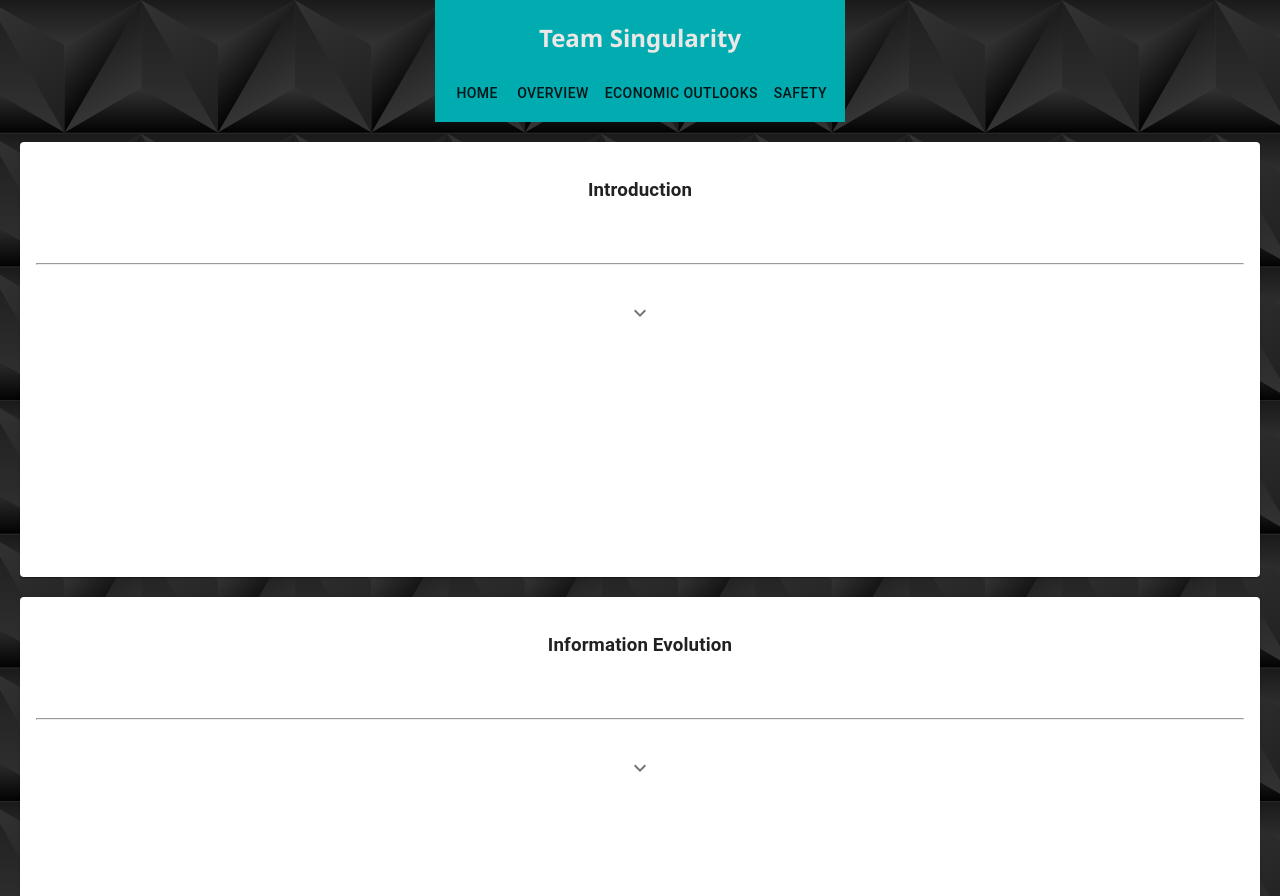
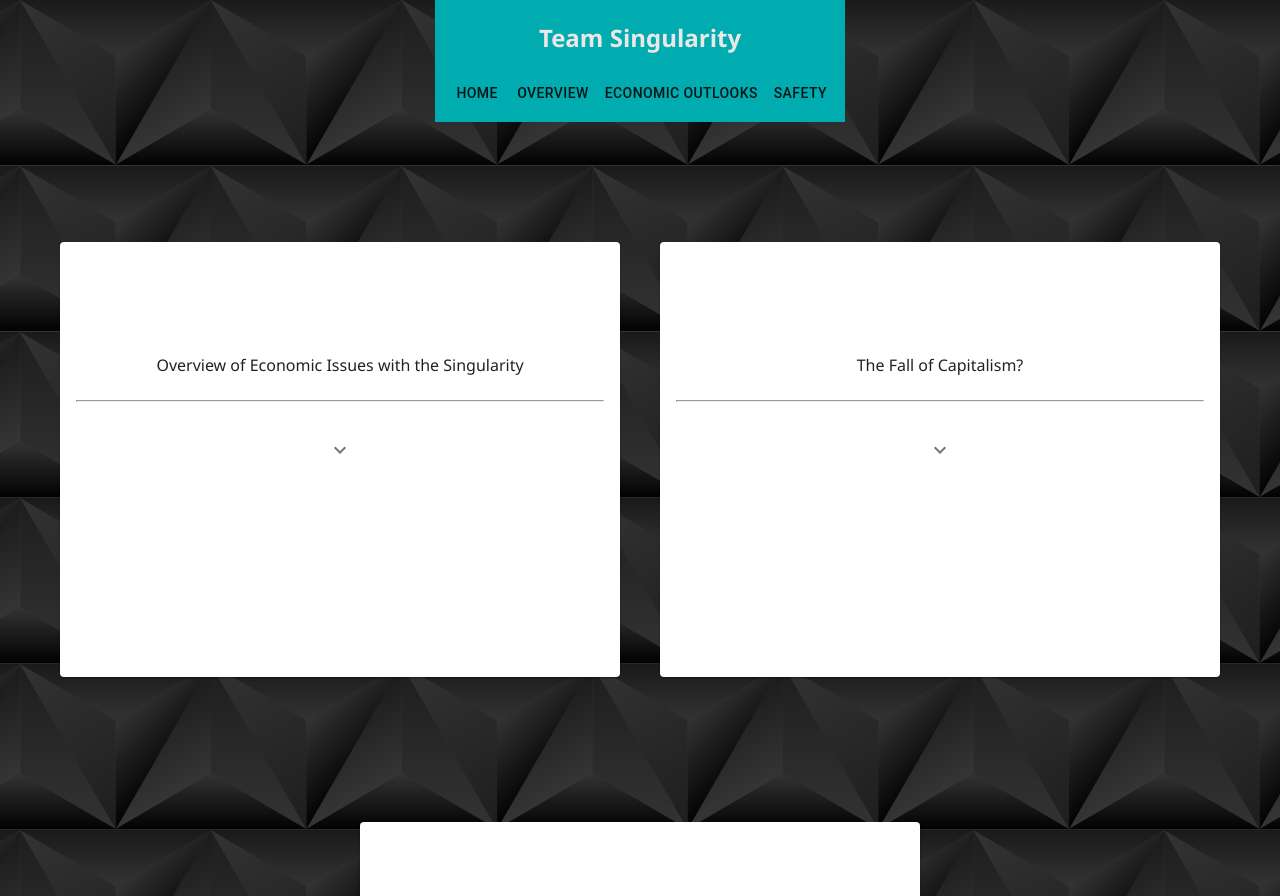
Before and after one commit to BenHacker1995/IT202W-DigitalEthicsProject, a React (Create React App) app: page /#/economic in a window 1280 px wide. Shown: the top 896 px of the page. Built offline with nearby package versions, Linux system fonts and the light colour scheme.

Commit message:
Updated Economics page with new flashcards

```diff
--- a/src/Components/Economics/Economics.js
+++ b/src/Components/Economics/Economics.js
@@ -6,15 +6,7 @@ import Header from '../Header/Header';
 import {PropTypes} from 'prop-types';
 
 import { withStyles } from '@material-ui/core/styles';
-import Card from '@material-ui/core/Card';
-import CardHeader from '@material-ui/core/CardHeader';
-import CardMedia from '@material-ui/core/CardMedia';
-import CardContent from '@material-ui/core/CardContent';
-import CardActions from '@material-ui/core/CardActions';
-import Collapse from '@material-ui/core/Collapse';
-import IconButton from '@material-ui/core/IconButton';
-import Typography from '@material-ui/core/Typography';
-import ExpandMoreIcon from '@material-ui/icons/ExpandMore';
+import Flashcard from '../Card/Flashcard';
 
 const styles = theme => ({
     card: {
@@ -62,58 +54,22 @@ class Economics extends Component{
         const { classes } = this.props;
         return (
             <div className='content'>
+            <div>
                 <Header history={this.props.history}/>
-                <Card className={classes.card} display='inline'>
-                    <CardContent>
-                        <Typography>
-                            <h3>Introduction</h3>
-                        </Typography>
-                    </CardContent>
-                <CardContent>
-                <Typography component="p">
-                    </Typography>
-                    <hr/>
-                </CardContent>
-                <IconButton
-                    onClick={this.handleExpandClick}
-                    aria-label="show more"
-                    >
-                    <ExpandMoreIcon />
-                </IconButton>
-                <Collapse in={this.state.expanded} timeout="auto" unmountOnExit>
-                    <CardContent>
-                    <Typography paragraph variant="body2">
-                    <h3>As humanity stands on the brink of a technology activated information revolution, the scale, choice and effort of the impact of intelligence evolution in machines is distinct anything humanity has qualified before. As a result, the speed at which the ideas, revolutions and discoveries are emerging on the back of artificial intelligence has no historical example and is essentially troublemaking everything in the human ecosystem. Artificial intelligence continues to develop at its present dizzying rate, the singularity can come about in the central of the current century.</h3>
-                    </Typography>
-                    </CardContent>
-                </Collapse>
-                </Card>
-                <Card className={classes.card} display='inline'>
-                    <CardContent>
-                        <Typography>
-                            <h3>Information Evolution</h3>
-                        </Typography>
-                    </CardContent>
-                <CardContent>
-                <Typography component="p">
-                    </Typography>
-                    <hr/>
-                </CardContent>
-                <IconButton
-                    onClick={this.handleExpandClick}
-                    aria-label="show more"
-                    >
-                    <ExpandMoreIcon />
-                </IconButton>
-                <Collapse in={this.state.expanded} timeout="auto" unmountOnExit>
-                    <CardContent>
-                    <Typography paragraph variant="body2">
-                    <h3>The success of the quickly progressing information age is based on data, and data and information are all around us. When we assess the information and intelligence development in machines, we understand that it has inaccurate human life in important originations in how we make digital data and information, how we capture and gather the digital data, how we stock it, how we save and matching the information thereby clouding the limits of languages, time zones, politics, philosophy, race, religion and culture.</h3>
-                    </Typography>
-                    </CardContent>
-                </Collapse>
-                </Card>
             </div>
+            <Flashcard
+                title = {'Overview of Economic Issues with the Singularity'}
+                content = {'The success of the quickly progressing information age is based on data, and data and information are all around us. When we assess the information and intelligence development in machines, we understand that it has inaccurate human life in important originations in how we make digital data and information, how we capture and gather the digital data, how we stock it, how we save and matching the information thereby clouding the limits of languages, time zones, politics, philosophy, race, religion and culture.'}
+            />
+            <Flashcard
+                title = {'The Fall of Capitalism?'}
+                content = {'Current information revolution, as the machine learning systems improve quickly, the power and promise of software that learn by example, patterns and models seems immense. Along with the imposing advances in software development, there also now seems to be a parallel evolution in computer hardware to recover machine intelligence capabilities. This is clearly noticeable in the growth of ongoing efforts towards developing systems on a chip, focused on restructuring more efficient, lower energy overriding microprocessor chips that imitator the human brain circuitry. As these rapidly evolving neuromorphic chips are being planned to process human physical data such as images, smell and sound and to answer to changes in that data in ways not exactly programmed, a lot is expected to change for machine intelligence and artificial intelligence evolution.'}
+            />
+            <Flashcard
+                title={'So What Happens When We Have No Money?'}
+                content={'There are those who trust that to overcome artificial super intelligence, developing methods can be used to improve human intelligence and make a superhuman with super intelligence. Although in theory, creating a superhuman with super intelligence is likely thinkable over intelligence intensification of human brain or intelligence increase the truth is evolution of human brain and human intelligence is a very composite attempt with too many unknowns, dependencies and variables.'}
+            />
+        </div>
         )
     }
 }
```
